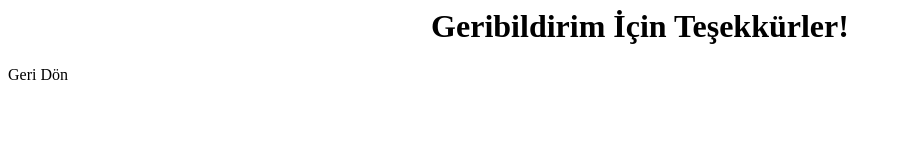
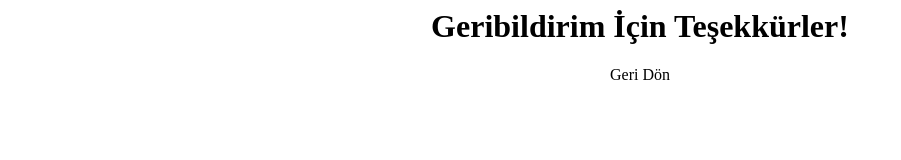
Before and after one commit to friendfireteam/friendfireteam.github.io, a plain HTML site: page s/index.html in a window 1280 px wide. Shown: the whole page, without its empty margins (0-901 px from the left). Drawn offline with Linux system fonts and the light colour scheme.

Commit message:
Update index.html

```diff
--- a/s/index.html
+++ b/s/index.html
@@ -2,10 +2,10 @@
 
 <center><h1 style="h1{ color:red; }">Geribildirim İçin Teşekkürler!</h1></center>
 
-<p class="mt-4">
+<center><p class="mt-4">
   <a class="primaryLink cursor-pointer" onclick="if (!window.__cfRLUnblockHandlers) return false; window.history.go(-1)" target="_top">
 
 Geri Dön
 
-  </a>
+  </a></center>
 </p>
```
